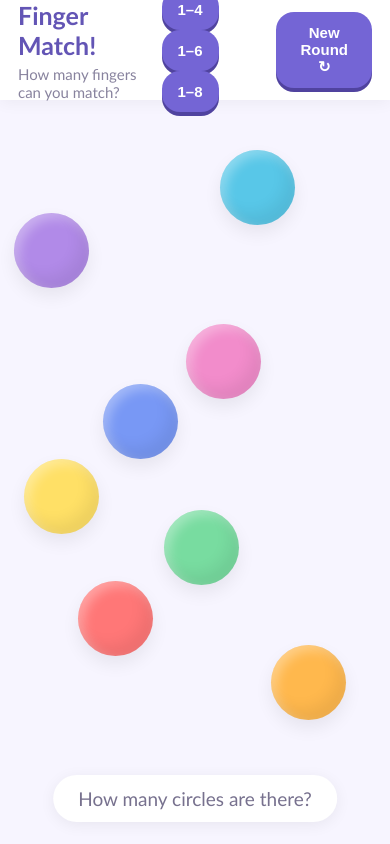
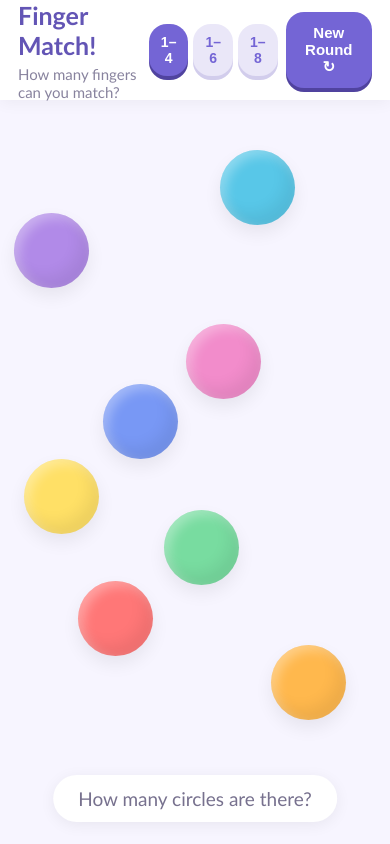
Before and after one commit to ShanSTang/learningTool, a plain HTML site: page index.html in a window 390 px wide. Drawn offline with Linux system fonts and the light colour scheme.

Commit message:
Add styles for level selector and buttons
Added styles for level selector and buttons with responsive design.

```diff
--- a/style.css
+++ b/style.css
@@ -157,6 +157,41 @@ button:active {
     box-shadow: 0 4px 15px #00000015;
 }
 
+.level-selector {
+    display: flex;
+    gap: 10px;
+    align-items: center;
+}
+
+.level-btn {
+    background: #eae7f8;
+    color: #7465d5;
+    box-shadow: 0 4px 0 #d2cdec;
+    padding: 13px 20px;
+}
+
+.level-btn.active {
+    background: #7465d5;
+    color: white;
+    box-shadow: 0 4px 0 #50439f;
+}
+
+@media (max-width: 700px) {
+    header {
+        padding: 10px;
+        gap: 8px;
+    }
+
+    .level-selector {
+        gap: 5px;
+    }
+
+    .level-btn {
+        padding: 10px 12px;
+        font-size: 14px;
+    }
+}
+
 #wheel-inner {
     width: 83px;
     height: 83px;
```
